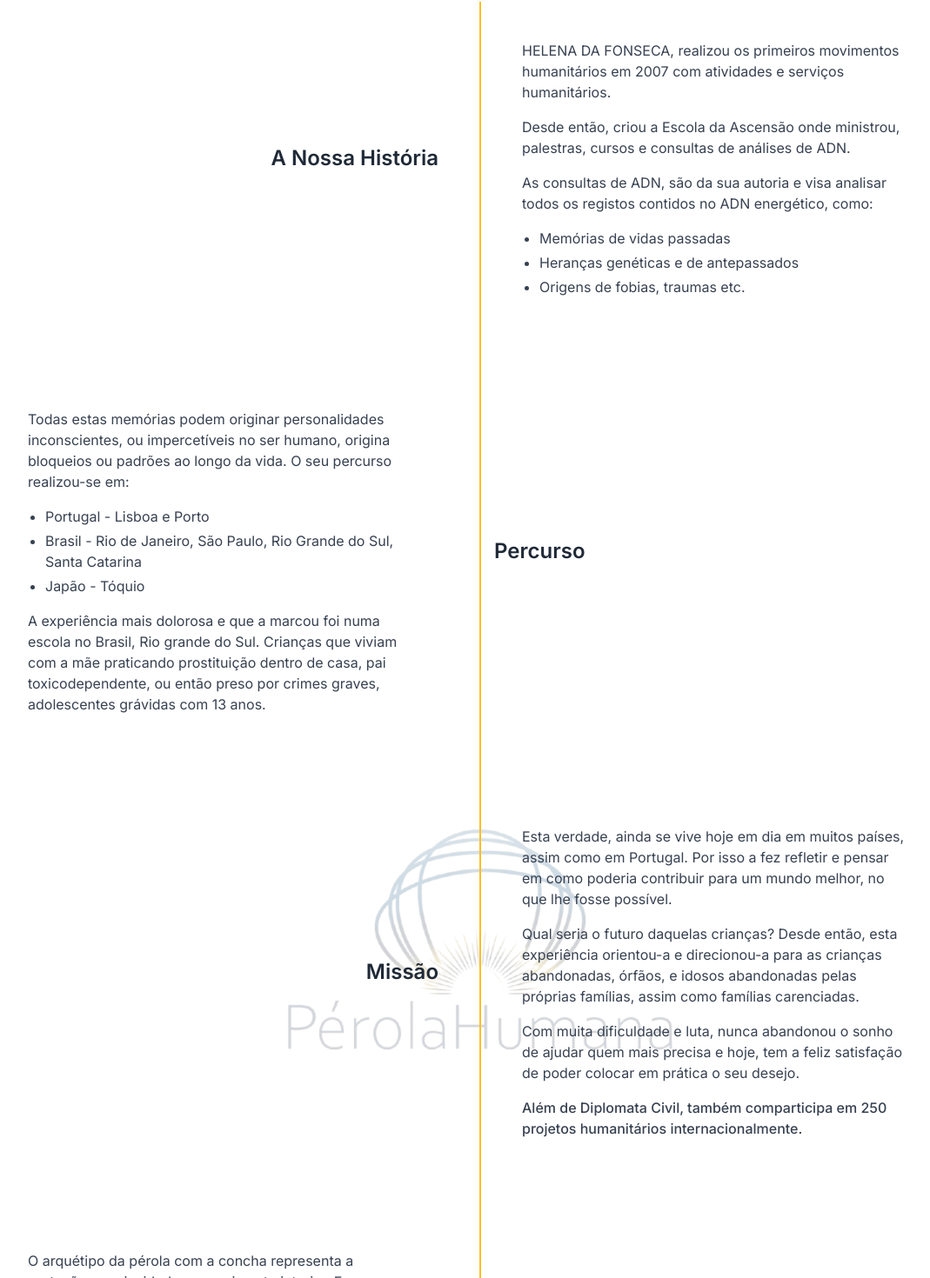
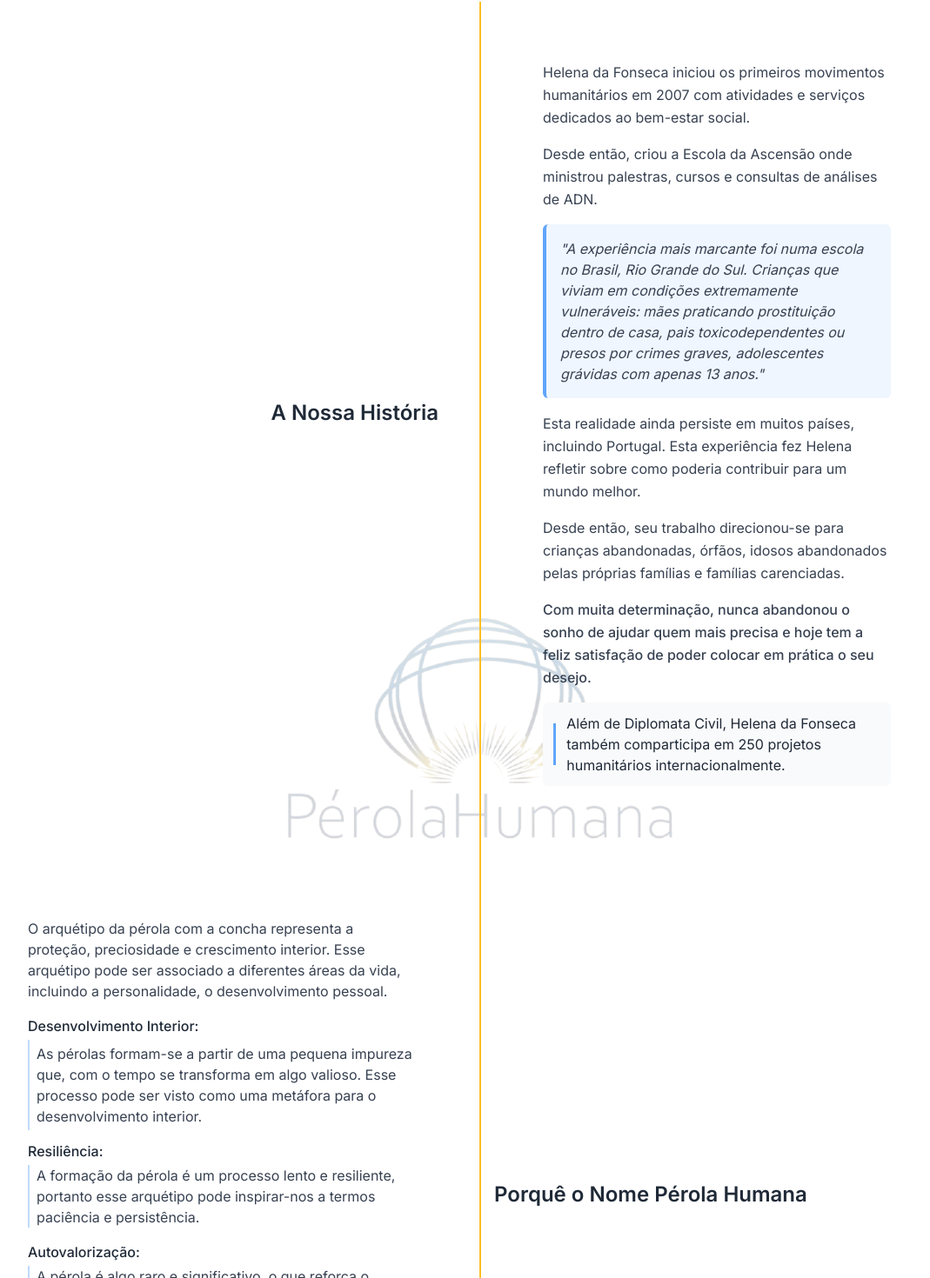
Before and after one commit to Ryan-Carloso/perola-humana, a Next.js app: page /sobre in a window 1280 px wide. Shown: the part 335-1805 px from the top of the page at 87% size, without its empty margins (88-1157 px from the left). Built offline with nearby package versions, Linux system fonts and the light colour scheme.

Commit message:
i think finish

```diff
--- a/components/about-section.tsx
+++ b/components/about-section.tsx
@@ -27,89 +27,39 @@ export default function AboutSection() {
           </div>
 
           <div className="pl-8">
-            <div className="max-w-md space-y-4 text-gray-700">
-              <p>
-                HELENA DA FONSECA, realizou os primeiros movimentos humanitários em 2007 com atividades e serviços
-                humanitários.
+            <div className="max-w-md space-y-4 text-gray-700 p-6 ">
+              <p className="leading-relaxed">
+                Helena da Fonseca iniciou os primeiros movimentos humanitários em 2007 com atividades e serviços dedicados ao bem-estar social.
               </p>
-              <p>
-                Desde então, criou a Escola da Ascensão onde ministrou, palestras, cursos e consultas de análises de
-                ADN.
+              <p className="leading-relaxed">
+                Desde então, criou a Escola da Ascensão onde ministrou palestras, cursos e consultas de análises de ADN.
               </p>
-              <p>
-                As consultas de ADN, são da sua autoria e visa analisar todos os registos contidos no ADN energético,
-                como:
+              <div className="my-4 bg-blue-50 p-4 rounded-md border-l-4 border-blue-400">
+                <p className="italic text-gray-700">
+                  "A experiência mais marcante foi numa escola no Brasil, Rio Grande do Sul. Crianças que viviam em condições extremamente vulneráveis: mães praticando prostituição dentro de casa, pais toxicodependentes ou presos por crimes graves, adolescentes grávidas com apenas 13 anos."
+                </p>
+              </div>
+              <p className="leading-relaxed">
+                Esta realidade ainda persiste em muitos países, incluindo Portugal. Esta experiência fez Helena refletir sobre como poderia contribuir para um mundo melhor.
               </p>
-              <ul className="list-disc pl-5 space-y-1">
-                <li>Memórias de vidas passadas</li>
-                <li>Heranças genéticas e de antepassados</li>
-                <li>Origens de fobias, traumas etc.</li>
-              </ul>
-            </div>
-          </div>
-        </div>
-
-        {/* Percurso - Title on right, content on left */}
-        <div className="py-16 grid grid-cols-1 md:grid-cols-2 gap-8">
-          <div className="order-2 md:order-1 pl-8">
-            <div className="max-w-md space-y-4 text-gray-700">
-              <p>
-                Todas estas memórias podem originar personalidades inconscientes, ou impercetíveis no ser humano,
-                origina bloqueios ou padrões ao longo da vida. O seu percurso realizou-se em:
+              <p className="leading-relaxed">
+                Desde então, seu trabalho direcionou-se para crianças abandonadas, órfãos, idosos abandonados pelas próprias famílias e famílias carenciadas.
               </p>
-              <ul className="list-disc pl-5 space-y-1">
-                <li>Portugal - Lisboa e Porto</li>
-                <li>Brasil - Rio de Janeiro, São Paulo, Rio Grande do Sul, Santa Catarina</li>
-                <li>Japão - Tóquio</li>
-              </ul>
-              <p className="mt-4">
-                A experiência mais dolorosa e que a marcou foi numa escola no Brasil, Rio grande do Sul. Crianças que
-                viviam com a mãe praticando prostituição dentro de casa, pai toxicodependente, ou então preso por crimes
-                graves, adolescentes grávidas com 13 anos.
+              <p className="leading-relaxed font-medium">
+                Com muita determinação, nunca abandonou o sonho de ajudar quem mais precisa e hoje tem a feliz satisfação de poder colocar em prática o seu desejo.
               </p>
-            </div>
-          </div>
-
-          <div className="order-1 md:order-2 flex items-center justify-center md:justify-start pr-8">
-            <div className="max-w-md">
-              <div className="flex items-center justify-start mb-6">
-                <h3 className="text-2xl font-semibold text-gray-800">Percurso</h3>
+              <div className="mt-4 bg-gray-50 p-3 rounded-md flex items-center">
+                <div className="w-2 h-12 bg-blue-400 mr-3"></div>
+                <p className="text-gray-800">
+                  Além de Diplomata Civil, Helena da Fonseca também comparticipa em 250 projetos humanitários internacionalmente.
+                </p>
               </div>
             </div>
           </div>
         </div>
 
-        {/* Missão - Title on left, content on right */}
-        <div className="py-16 grid grid-cols-1 md:grid-cols-2 gap-8">
-          <div className="flex items-center justify-center md:justify-end pr-8">
-            <div className="max-w-md">
-              <div className="flex items-center justify-end mb-6">
-                <h3 className="text-2xl font-semibold text-gray-800">Missão</h3>
-              </div>
-            </div>
-          </div>
 
-          <div className="pl-8">
-            <div className="max-w-md space-y-4 text-gray-700">
-              <p>
-                Esta verdade, ainda se vive hoje em dia em muitos países, assim como em Portugal. Por isso a fez
-                refletir e pensar em como poderia contribuir para um mundo melhor, no que lhe fosse possível.
-              </p>
-              <p>
-                Qual seria o futuro daquelas crianças? Desde então, esta experiência orientou-a e direcionou-a para as
-                crianças abandonadas, órfãos, e idosos abandonadas pelas próprias famílias, assim como famílias
-                carenciadas.
-              </p>
-              <p>
-                Com muita dificuldade e luta, nunca abandonou o sonho de ajudar quem mais precisa e hoje, tem a feliz
-                satisfação de poder colocar em prática o seu desejo.
-              </p>
-              <p className="font-medium">
-                Além de Diplomata Civil, também comparticipa em 250 projetos humanitários internacionalmente.
-              </p>
-            </div>
-          </div>
-        </div>
+
 
         {/* Porquê o Nome - Title on right, content on left */}
         <div className="py-16 grid grid-cols-1 md:grid-cols-2 gap-8">
@@ -123,7 +73,7 @@ export default function AboutSection() {
               <div className="mt-4 space-y-3">
                 <div>
                   <h4 className="font-medium text-gray-800 mb-1">Desenvolvimento Interior:</h4>
-                  <p className="pl-2 border-l-2 border-blue-200">
+                  <p className="pl-2 border-l-2 border-blue-200 py-1">
                     As pérolas formam-se a partir de uma pequena impureza que, com o tempo se transforma em algo
                     valioso. Esse processo pode ser visto como uma metáfora para o desenvolvimento interior.
                   </p>
@@ -136,30 +86,6 @@ export default function AboutSection() {
                   </p>
                 </div>
               </div>
-            </div>
-          </div>
-
-          <div className="order-1 md:order-2 flex items-center justify-center md:justify-start pr-8">
-            <div className="max-w-md">
-              <div className="flex items-center justify-start mb-6">
-                <h3 className="text-2xl font-semibold text-gray-800">Porquê o Nome Pérola Humana</h3>
-              </div>
-            </div>
-          </div>
-        </div>
-
-        {/* Valores - Title on left, content on right */}
-        <div className="py-16 grid grid-cols-1 md:grid-cols-2 gap-8">
-          <div className="flex items-center justify-center md:justify-end pr-8">
-            <div className="max-w-md">
-              <div className="flex items-center justify-end mb-6">
-                <h3 className="text-2xl font-semibold text-gray-800">Valores</h3>
-              </div>
-            </div>
-          </div>
-
-          <div className="pl-8">
-            <div className="max-w-md space-y-4 text-gray-700">
               <div>
                 <h4 className="font-medium text-gray-800 mb-1">Autovalorização:</h4>
                 <p className="pl-2 border-l-2 border-blue-200">
@@ -177,8 +103,17 @@ export default function AboutSection() {
               </div>
             </div>
           </div>
+
+          <div className="order-1 md:order-2 flex items-center justify-center md:justify-start pr-8">
+            <div className="max-w-md">
+              <div className="flex items-center justify-start mb-6">
+                <h3 className="text-2xl font-semibold text-gray-800">Porquê o Nome Pérola Humana</h3>
+              </div>
+            </div>
+          </div>
         </div>
-      </div>
+
+              </div>
     </section>
   )
 }
--- a/components/what-we-do-section.tsx
+++ b/components/what-we-do-section.tsx
@@ -5,6 +5,11 @@ import { Watermark } from "./ui/watermark"
 export default function WhatWeDoAlternating() {
   return (
     <section id="fazemos" className="bg-gradient-to-b from-white to-gray-100 relative">
+            <div className="absolute inset-0 w-full h-full pointer-events-none flex items-center justify-center">
+        <div className="w-full max-w-4xl h-full max-h-[40vh]">
+          <Watermark />
+        </div>
+      </div>
       <div className="container mx-auto px-4">
         <div className="max-w-3xl mx-auto text-center py-16">
           <h2 className="text-4xl font-bold text-primary mb-4">O Que Fazemos</h2>
@@ -27,7 +32,7 @@ export default function WhatWeDoAlternating() {
             </div>
           </div>
 
-          <div className="pl-8 rounded-xl p-8 shadow-lg border border-gray-100 transition-all ">
+          <div className="pl-8 rounded-xl p-8 ">
             <div className="max-w-s space-y-4 text-gray-700">
               <p className="leading-relaxed">
                 O nosso objetivo é despertar a consciência humana a todos os níveis. Sensibilizar e apelar para a
@@ -46,7 +51,7 @@ export default function WhatWeDoAlternating() {
 
         {/* DNA consulta - Título à direita, texto à esquerda */}
         <div className="py-16 grid grid-cols-1 md:grid-cols-2 gap-8  ">
-          <div className="order-2 md:order-1 pl-8 rounded-xl p-8 shadow-lg border border-gray-100 transition-all ">
+          <div className="order-2 md:order-1 pl-8 rounded-xl p-8 ">
             <div className="max-w-md space-y-4 text-gray-700">
               <p className="leading-relaxed">
                 Visa analisar todos os registos contidos no ADN energético, como:
@@ -93,7 +98,7 @@ export default function WhatWeDoAlternating() {
             </div>
           </div>
 
-          <div className="pl-8 rounded-xl p-8 shadow-lg border border-gray-100 transition-all ">
+          <div className="pl-8 rounded-xl p-8 ">
             <div className="max-w-s space-y-4 text-gray-700">
               <p className="font-medium text-lg text-primary">ATL/CENTRO DE DIA PARA IDOSOS TOTALMENTE GRATUITO</p>
               <div className="p-4 bg-gray-50 rounded-lg border border-gray-100 mt-4">
@@ -105,7 +110,7 @@ export default function WhatWeDoAlternating() {
 
         {/* Saúde - Título à direita, texto à esquerda */}
         <div className="py-16 grid grid-cols-1 md:grid-cols-2 gap-8">
-          <div className="order-2 md:order-1 pl-8 rounded-xl p-8 shadow-lg border border-gray-100 transition-all">
+          <div className="order-2 md:order-1 pl-8 rounded-xl ">
             <div className="max-w-md space-y-4 text-gray-700  ">
               <p className="font-medium text-lg text-primary">
                 Tratamento revolucionário na saúde totalmente gratuito.
@@ -141,7 +146,7 @@ export default function WhatWeDoAlternating() {
             </div>
           </div>
 
-          <div className="pl-8 rounded-xl p-8 shadow-lg border border-gray-100 transition-all ">
+          <div className="pl-8 rounded-xl p-8 ">
             <div className="max-w-s space-y-4 text-gray-700">
               <p className="font-medium text-lg text-primary">Apoio às Vítimas de Violência Doméstica</p>
               <div className="p-4 bg-gray-50 rounded-lg border border-gray-100 mt-4">
```
